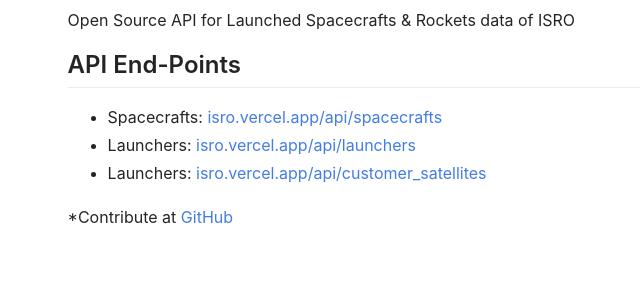
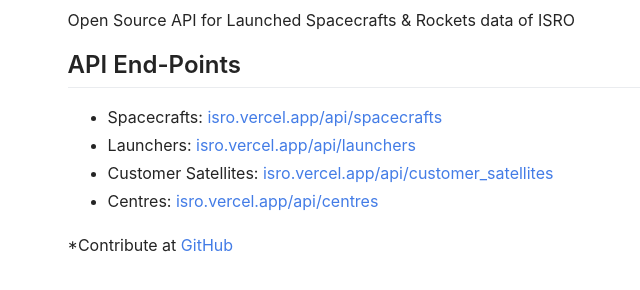
Before and after one commit to isro/api, a website: page index.html in a window 1280 px wide. Shown: the part 82-372 px from the top of the page, without its empty margins (130-770 px from the left). Drawn offline with Linux system fonts and the light colour scheme.

Commit message:
updated README and home page with new end points

```diff
--- a/data/space_centers.json
+++ b/data/centres.json
@@ -1,5 +1,5 @@
 {
-    "space_centres": [
+    "centres": [
         {
             "id": 1,
             "name": "Semi-Conductor Laboratory (SCL)",
@@ -139,7 +139,7 @@
             "State": "Karnataka"
         },
         {
-            "id":24,
+            "id": 24,
             "name": "Liquid Propulsion Systems Centre (LPSC)",
             "Place": "Benagaluru",
             "State": "Karnataka"
--- a/data/customer_satellites.json
+++ b/data/customer_satellites.json
@@ -251,6 +251,6 @@
       "launch_date": "28-02-2021",
       "mass": "637",
       "launcher": "PSLV-C51"
-    },
+    }
   ]
 }
--- a/index.html
+++ b/index.html
@@ -1,16 +1,3 @@
-<!--
-File         : index.html
-Project      : ISRO API
-Created Date : Friday, Oct 2nd 2020, 1:30:07 PM
-Author       : Pramod Devireddy
-
-Last Modified: Monday, 23rd August 2021 2:16:45 pm
-Modified By  : Pramod Devireddy
-
-Copyright (c)2020 - Pramod Devireddy
-***************************************************************
--->
-
 <!DOCTYPE html>
 <html lang="en">
 
@@ -61,8 +48,10 @@
             rel="noreferrer">isro.vercel.app/api/spacecrafts</a></li>
         <li> Launchers: <a href="https://isro.vercel.app/api/launchers" target="_blank" rel="noopener"
             rel="noreferrer">isro.vercel.app/api/launchers</a></li>
-        <li> Launchers: <a href="https://isro.vercel.app/api/customer_satellites" target="_blank" rel="noopener"
-            rel="noreferrer">isro.vercel.app/api/customer_satellites</a></li>
+        <li> Customer Satellites: <a href="https://isro.vercel.app/api/customer_satellites" target="_blank"
+            rel="noopener" rel="noreferrer">isro.vercel.app/api/customer_satellites</a></li>
+        <li> Centres: <a href="https://isro.vercel.app/api/centres" target="_blank" rel="noopener"
+            rel="noreferrer">isro.vercel.app/api/centres</a></li>
       </ul>
       <p>*Contribute at <a href="https://github.com/isro/api">GitHub</a> </p>
     </div>
```
Also changed, not shown: README.md.
